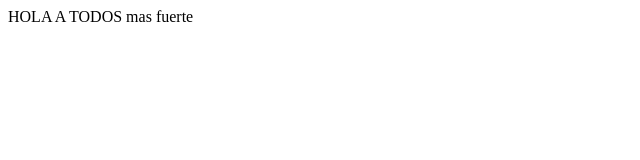
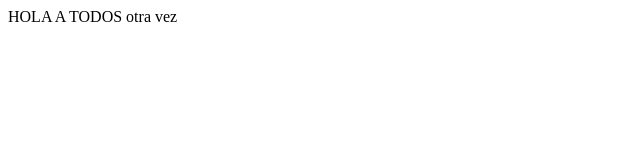
Before and after one commit to JaviLM22/proyecto-prueba, a plain HTML site: page index.html in a window 1280 px wide. Shown: the full height of the page, 0-640 px from the left. Drawn offline with Linux system fonts and the light colour scheme.

Commit message:
otra vez

```diff
--- a/index.html
+++ b/index.html
@@ -7,6 +7,6 @@
     <title>Document</title>
 </head>
 <body>
-    HOLA A TODOS mas fuerte
+    HOLA A TODOS otra vez
 </body>
 </html>
```
